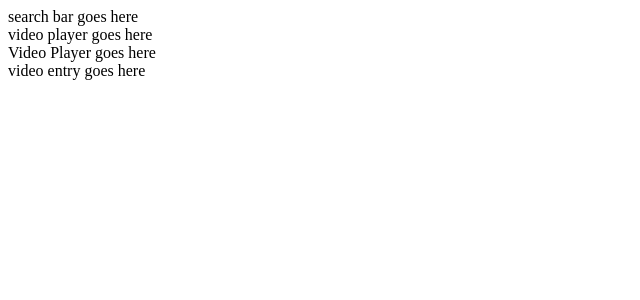
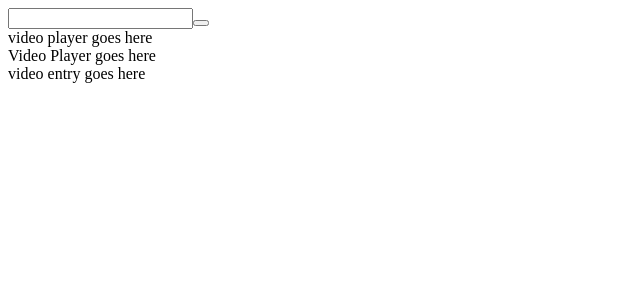
Before and after one commit to andrewchen44/HPI-Coding-Challenge, a React app: page / in a window 1280 px wide. Shown: the top 300 px of the page, without its empty margins (0-640 px from the left). Built offline with nearby package versions, Linux system fonts and the light colour scheme; the HTML template or start-up script is replaced by a standard one.

Commit message:
Format search bar

```diff
--- a/client/src/components/searchBar.jsx
+++ b/client/src/components/searchBar.jsx
@@ -1,7 +1,12 @@
 import React from "react";
 
 const SearchBar = () => {
-  return <div>search bar goes here</div>;
+  return <div className="search-bar form-inline">
+      <input className="form-control" type="text" />
+      <button className="btn hidden-sm-down">
+        <span className="glyphicon glyphicon-search" />
+      </button>
+    </div>;
 };
 
 export default SearchBar;
```
Also changed, not shown: 1 other file (tests, documents, lock files or other folders).
